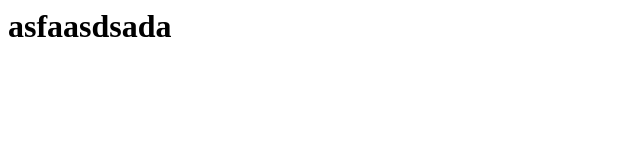
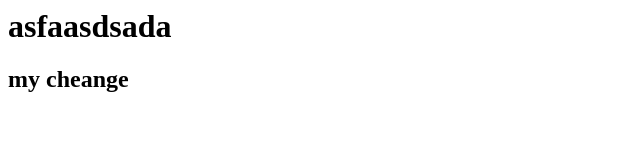
Before and after one commit to chayanjain04/new_project, a plain HTML site: page project/index.html in a window 1280 px wide. Shown: the whole page, without its empty margins (0-640 px from the left). Drawn offline with Linux system fonts and the light colour scheme.

Commit message:
Update index.html

```diff
--- a/project/index.html
+++ b/project/index.html
@@ -3,5 +3,6 @@
 </head>
 <body>
 <h1>asfaasdsada</h1>
-</body>
+<h2>my cheange</h2>
+  </body>
 </html>
```
